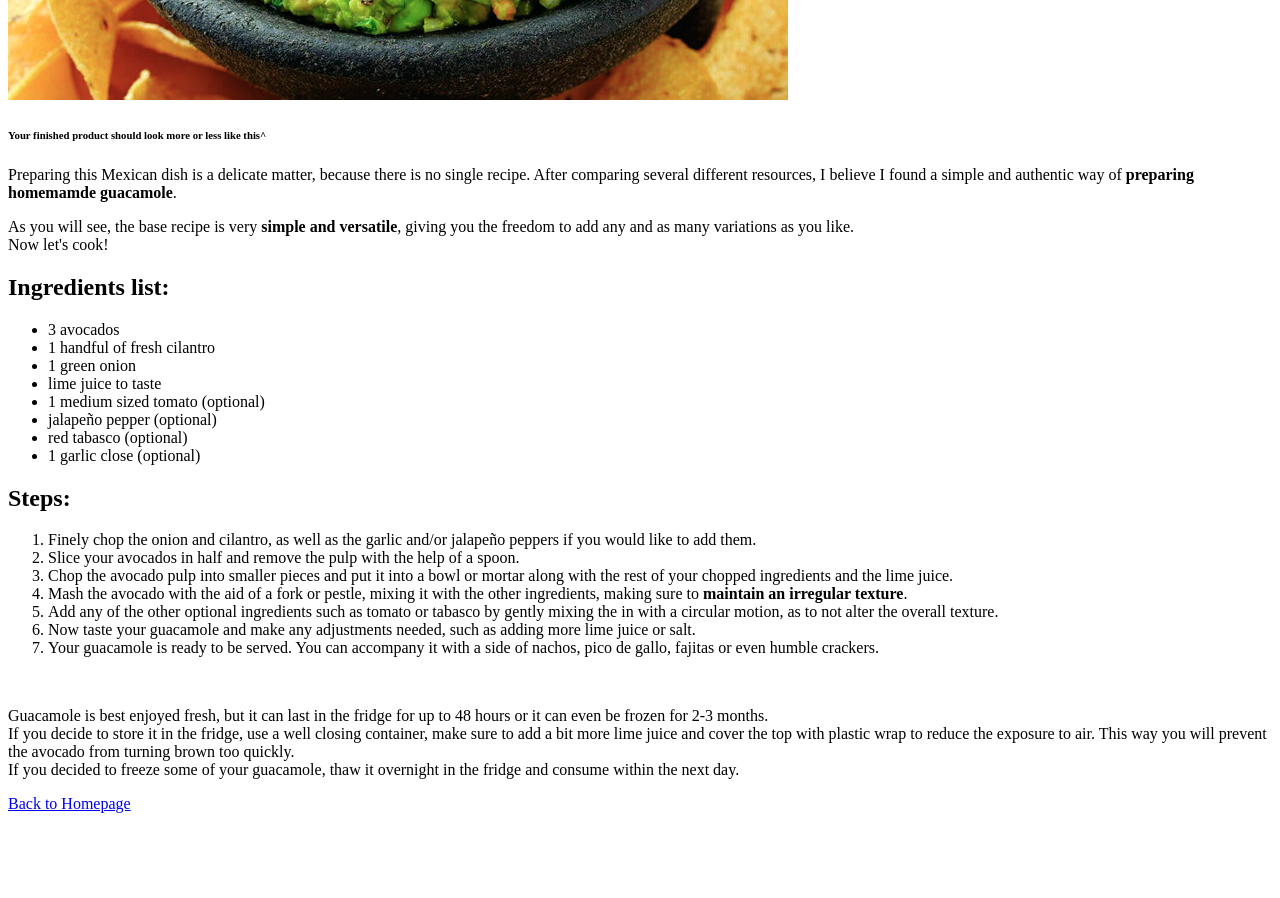
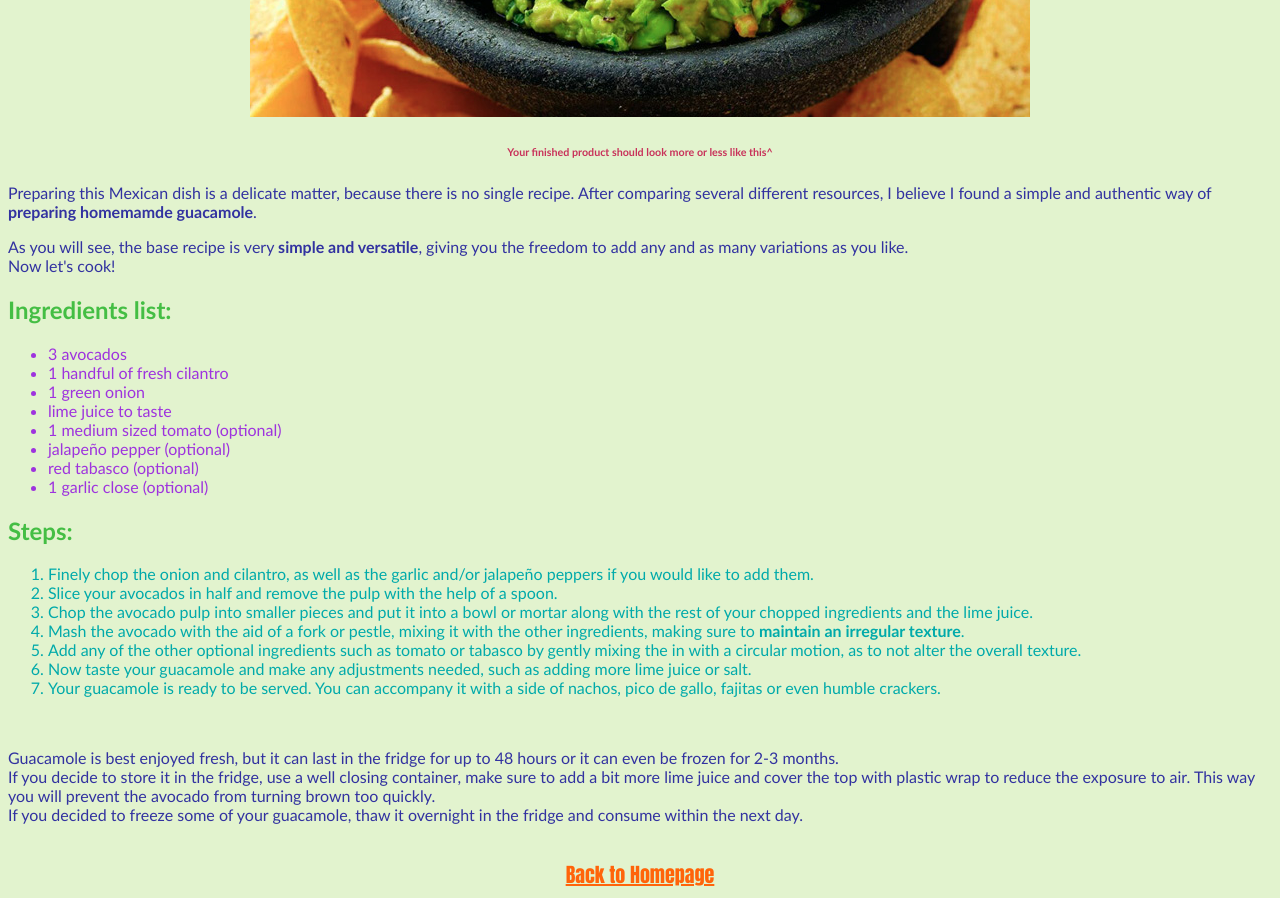
Before and after one commit to VCobalto/odin-recipes, a plain HTML site: page recipes/guacamole.html in a window 1280 px wide. Shown: the part 500-1398 px from the top of the page. Before the commit the page ends 1321 px from the top, so only its background shows below. Drawn offline with Linux system fonts and the light colour scheme.

Commit message:
Add basic CSS to website

```diff
--- a/recipes/guacamole.html
+++ b/recipes/guacamole.html
@@ -4,14 +4,16 @@
     <head>
         <meta charset="utf-8">
         <title>Guacamole</title>
+        <link rel="stylesheet" href="../style.css">
     </head>
 
     <body>
-        <h1>Guacamole Recipe</h1>
+        <h1 class="recipe-header">Guacamole Recipe</h1>
 
-        <section>
-            <img src="../images/guac-pic.jpg" alt="close-up of an inviting bowl of guacamole">
-            <h6>Your finished product should look more or less like this^</h6>
+        <div class="center">
+            <img src="../images/guac-pic.jpg" alt="close-up of an inviting bowl of guacamole" class="image">
+            <h6 class="headers caption">Your finished product should look more or less like this^</h6>
+        </div>
 
         <p>
             Preparing this Mexican dish is a delicate matter, because there is no single recipe. After comparing several different resources, I believe I found a simple and authentic way of <strong>preparing homemamde guacamole</strong>.
@@ -21,12 +23,12 @@
             As you will see, the base recipe is very <strong>simple and versatile</strong>, giving you the freedom to add any and as many variations as you like.<br>
             Now let's cook!
         </p>
-        </section>
 
-        <section>
+
+        <h2>Ingredients list:</h2>
+
         <p>
-                <h2>Ingredients list:</h2>
-                <ul>
+            <ul class="ingredients">
                 <li>3 avocados</li>
                 <li>1 handful of fresh cilantro</li>
                 <li>1 green onion</li>
@@ -38,9 +40,9 @@
             </ul>
         </p>
 
+        <h2>Steps:</h2>
         <p>
-                <h2>Steps:</h2>
-                <ol>
+            <ol  class="steps">
                 <li>Finely chop the onion and cilantro, as well as the garlic and/or jalapeño peppers if you would like to add them.</li>
                 <li>Slice your avocados in half and remove the pulp with the help of a spoon.</li>
                 <li>Chop the avocado pulp into smaller pieces and put it into a bowl or mortar along with the rest of your chopped ingredients and the lime juice.</li>
@@ -48,7 +50,8 @@
                 <li>Add any of the other optional ingredients such as tomato or tabasco by gently mixing the in with a circular motion, as to not alter the overall texture.</li>
                 <li>Now taste your guacamole and make any adjustments needed, such as adding more lime juice or salt.</li>
                 <li>Your guacamole is ready to be served. You can accompany it with a side of nachos, pico de gallo, fajitas or even humble crackers.</li>
-                </ol> <br>
+            </ol>
+            <br>
         </p>
 
         <p>
@@ -56,9 +59,11 @@
             If you decide to store it in the fridge, use a well closing container, make sure to add a bit more lime juice and cover the top with plastic wrap to reduce the exposure to air. This way you will prevent the avocado from turning brown too quickly. <br>
             If you decided to freeze some of your guacamole, thaw it overnight in the fridge and consume within the next day.
         </p>
-        </section>
+        <br>
 
-        <a href="../index.html">Back to Homepage</a>
+        <div class="center">
+            <a class="link home-button" href="../index.html">Back to Homepage</a>
+        </div>
 
     </body>
 </html>
--- /dev/null
+++ b/style.css
@@ -0,0 +1,63 @@
+* {
+    font-family: 'Trebuchet MS', 'Lucida Sans Unicode', 'Lucida Grande', 'Lucida Sans', Arial, sans-serif;
+    background-color: hsl(88, 61%, 88%);
+}
+
+p {
+    color:rgb(50, 50, 160)
+}
+
+h1 {
+    text-align: center;
+    font-weight: bold;
+    font-size: 38px;
+}
+
+h2 {
+    color: #44be44;
+    font-weight: bold;
+}
+
+.caption {
+    font-family: 'Gill Sans', 'Gill Sans MT', Calibri, 'Trebuchet MS', sans-serif;
+    font-weight:40\50;
+    color: black;
+}
+
+.headers {
+    color: rgb(200, 50, 90);
+}
+
+.ingredients {
+    color: #9e33de;
+}
+
+.steps {
+    color: #00aaaa;
+}
+
+
+.link {
+    font-size: 20px;
+    font-family:Impact, Haettenschweiler, 'Arial Narrow Bold', sans-serif;
+}
+
+.home-button {
+    color:rgb(255, 100, 10);
+    font-weight: bold;
+}
+
+
+.recipe-header,
+.home-header {
+    color: rgb(200, 50, 90);;
+}
+
+
+.center {
+    text-align: center;
+}
+
+#home-header {
+    font-size: 46px;
+}
```
Also changed, not shown: index.html (+13 -6 lines), recipes/chicken-tikka-masala.html (+15 -13 lines), recipes/pesto.html (+17 -12 lines), images/you-chef.jpg (added). Lines whose indentation alone changed are shown as unchanged.
